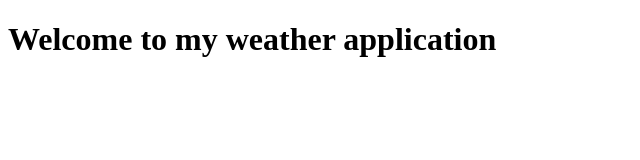
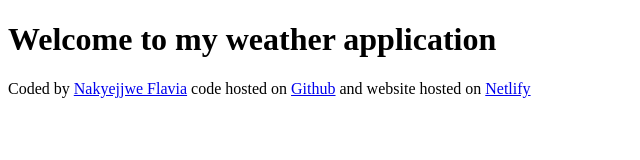
Before and after one commit to flavia3/my-vanilla-weather-search, a plain HTML site: page index.html in a window 1280 px wide. Shown: the whole page, without its empty margins (0-640 px from the left). Drawn offline with Linux system fonts and the light colour scheme.

Commit message:
added footer links

```diff
--- a/index.html
+++ b/index.html
@@ -7,5 +7,12 @@
 </head>
 <body>
     <h1>Welcome to my weather application</h1>
+
+    <footer>
+        Coded by
+        <a href="https://github.com/flavia3" target="_blank">Nakyejjwe Flavia</a> code hosted on
+        <a href="https://github.com/flavia3/my-vanilla-weather-search" target="_blank"> Github</a> and website hosted on
+        <a href="https://flash-vws.netlify.app/" target="_blank">Netlify</a>
+    </footer>
 </body>
 </html>
```
